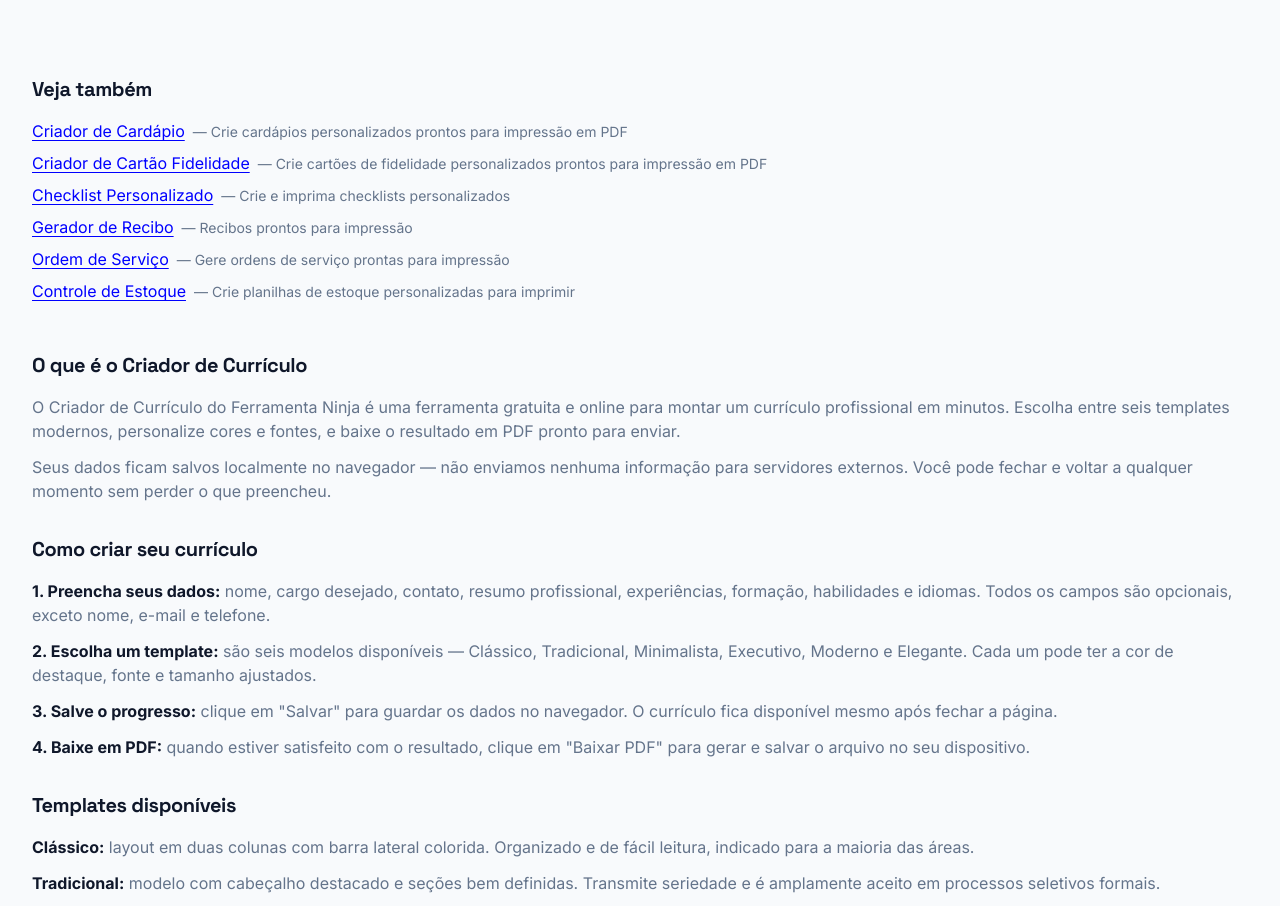
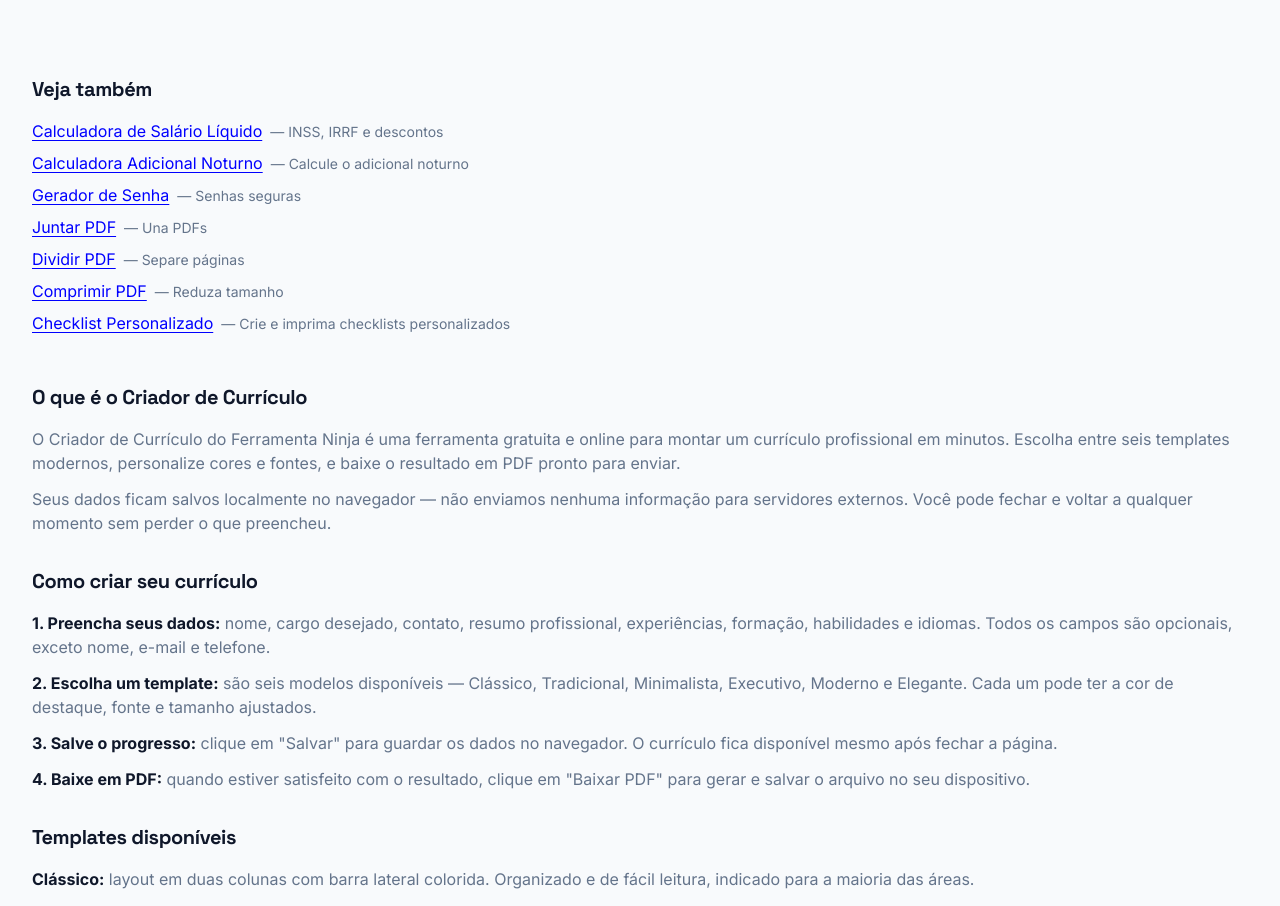
Before and after one commit to lucasparteka/ferramenta-ninja-frontend, a Next.js app: page /ferramentas/criador-de-curriculo in a window 1280 px wide. Shown: the part 2100-3006 px from the top of the page. Built offline with nearby package versions, Linux system fonts and the light colour scheme; a web font is replaced by a local one; what @dnd-kit/react would draw is missing.

Commit message:
melhorias pagina criar curriculo

```diff
--- a/src/app/ferramentas/criador-de-curriculo/page.tsx
+++ b/src/app/ferramentas/criador-de-curriculo/page.tsx
@@ -166,7 +166,63 @@ export default function CriadorDeCurriculoPage() {
 		<PageLayout
 			title="Criador de Currículo Online Grátis"
 			description="Monte seu currículo profissional com templates modernos. Personalize o visual, salve no navegador e baixe em PDF — sem cadastro e sem enviar seus dados."
-			relatedTools={<RelatedTools currentHref="/ferramentas/criador-de-curriculo" />}
+			relatedTools={
+				<RelatedTools
+					currentHref="/ferramentas/criador-de-curriculo"
+					customTools={[
+						{
+							name: "Calculadora de Salário Líquido",
+							href: "/ferramentas/calculadora-salario-liquido",
+							description: "INSS, IRRF e descontos",
+							tags: ["calculo", "financeiro"],
+							intent: "analyze",
+						},
+						{
+							name: "Calculadora Adicional Noturno",
+							href: "/ferramentas/calculadora-adicional-noturno",
+							description: "Calcule o adicional noturno",
+							tags: ["calculo", "financeiro"],
+							intent: "analyze",
+						},
+						{
+							name: "Gerador de Senha",
+							href: "/ferramentas/gerador-de-senha",
+							description: "Senhas seguras",
+							tags: ["seguranca", "senha"],
+							intent: "generate",
+							weight: 1,
+						},
+						{
+							name: "Juntar PDF",
+							href: "/ferramentas/juntar-pdf",
+							description: "Una PDFs",
+							tags: ["pdf"],
+							intent: "convert",
+						},
+						{
+							name: "Dividir PDF",
+							href: "/ferramentas/dividir-pdf",
+							description: "Separe páginas",
+							tags: ["pdf"],
+							intent: "convert",
+						},
+						{
+							name: "Comprimir PDF",
+							href: "/ferramentas/comprimir-pdf",
+							description: "Reduza tamanho",
+							tags: ["pdf"],
+							intent: "convert",
+						},
+						{
+							name: "Checklist Personalizado",
+							href: "/ferramentas/checklist-personalizado",
+							description: "Crie e imprima checklists personalizados",
+							tags: ["pdf", "impressao", "organizacao"],
+							intent: "generate",
+						},
+					]}
+				/>
+			}
 			extraContent={<SeoContent />}
 		>
 			<ResumeBuilder />
--- a/src/components/tools/curriculo/resume-builder/index.tsx
+++ b/src/components/tools/curriculo/resume-builder/index.tsx
@@ -151,6 +151,7 @@ export function ResumeBuilder() {
 		font: fontVar,
 		size: fontSize,
 	});
+	const savedPhotoRef = useRef<File | null>(null);
 
 	const form = useForm<ResumeFormValues>({
 		resolver: zodResolver(resumeFormSchema) as Resolver<ResumeFormValues>,
@@ -180,7 +181,7 @@ export function ResumeBuilder() {
 		accentColor !== saved.color ||
 		fontVar !== saved.font ||
 		fontSize !== saved.size;
-	const hasPendingChanges = isDirty || photoFile !== null || hasLayoutChanges;
+	const hasPendingChanges = isDirty || photoFile !== savedPhotoRef.current || hasLayoutChanges;
 
 	const livePreviewData = useMemo<ResumeTemplateData>(
 		() => toPreviewData(watchedValues as ResumeFormValues, photoPreviewUrl),
@@ -221,6 +222,7 @@ export function ResumeBuilder() {
 		};
 		saveToLocalStorage(data, layout);
 		savedLayoutRef.current = layout;
+		savedPhotoRef.current = photoFile;
 		setHasSavedData(true);
 		form.reset(data, { keepValues: true, keepDirty: false });
 		toast.success("Currículo salvo com sucesso!");
@@ -246,6 +248,7 @@ export function ResumeBuilder() {
 		if (photoPreviewUrl) URL.revokeObjectURL(photoPreviewUrl);
 		setPhotoFile(null);
 		setPhotoPreviewUrl(null);
+		savedPhotoRef.current = null;
 	}
 
 	const photoSection = (
--- a/src/components/tools/curriculo/resume-preview-modal/index.tsx
+++ b/src/components/tools/curriculo/resume-preview-modal/index.tsx
@@ -22,6 +22,7 @@ import {
 	ScaledResume,
 } from "@/components/tools/curriculo/resume-templates/scaled-resume";
 import type { ResumeTemplateData } from "@/components/tools/curriculo/resume-templates/types";
+import { resumeFontVars } from "@/lib/fonts/resume-fonts";
 import { Dialog, DialogContent, DialogTitle } from "@/components/ui/dialog";
 import { NativeSelect } from "@/components/ui/select-native";
 import {
@@ -112,7 +113,7 @@ export function ResumePreviewModal({
 					</div>
 
 					<div className="flex-1 overflow-y-auto">
-						<div className="max-w-198.5 mx-auto py-10">
+						<div className={`max-w-198.5 mx-auto py-10 ${resumeFontVars}`}>
 							{data ? (
 								<div
 									className="bg-white shadow-xl ring-1 ring-black/8"
@@ -249,7 +250,7 @@ export function ResumePreviewModal({
 						</div>
 					</div>
 				)}
-				<div className="overflow-y-auto flex-1 bg-[#f0f2f5] p-4">
+				<div className={`overflow-y-auto flex-1 bg-[#f0f2f5] p-4 ${resumeFontVars}`}>
 					{data ? (
 						<ScaledResume
 							templateId={templateId}
--- a/src/components/tools/curriculo/resume-templates/classic.tsx
+++ b/src/components/tools/curriculo/resume-templates/classic.tsx
@@ -1,5 +1,4 @@
 import { ExternalLink, Mail, MapPin, Phone } from "lucide-react";
-import Image from "next/image";
 import type { ResumeTemplateData } from "./types";
 
 function formatMonthYear(yyyyMM: string): string {
@@ -137,7 +136,7 @@ export function ClassicTemplate({
 					)}
 				</div>
 				{data.photoUrl && (
-					<Image
+					<img
 						src={data.photoUrl}
 						alt={data.name}
 						className="size-18 rounded-full object-cover border-2 border-[#dde4ec] shrink-0"
--- a/src/lib/seo/ctr-score.ts
+++ /dev/null
@@ -1,27 +0,0 @@
-export function calculateCTRScore({
-	title,
-	description,
-	keyword,
-}: {
-	title: string;
-	description: string;
-	keyword: string;
-}) {
-	let score = 0;
-
-	// tamanho ideal título
-	if (title.length >= 30 && title.length <= 60) score += 30;
-
-	// tamanho ideal descrição
-	if (description.length >= 120 && description.length <= 160) score += 30;
-
-	// keyword no título
-	if (keyword && title.toLowerCase().includes(keyword.toLowerCase()))
-		score += 25;
-
-	// keyword na descrição
-	if (keyword && description.toLowerCase().includes(keyword.toLowerCase()))
-		score += 15;
-
-	return score; // max 100
-}
```
